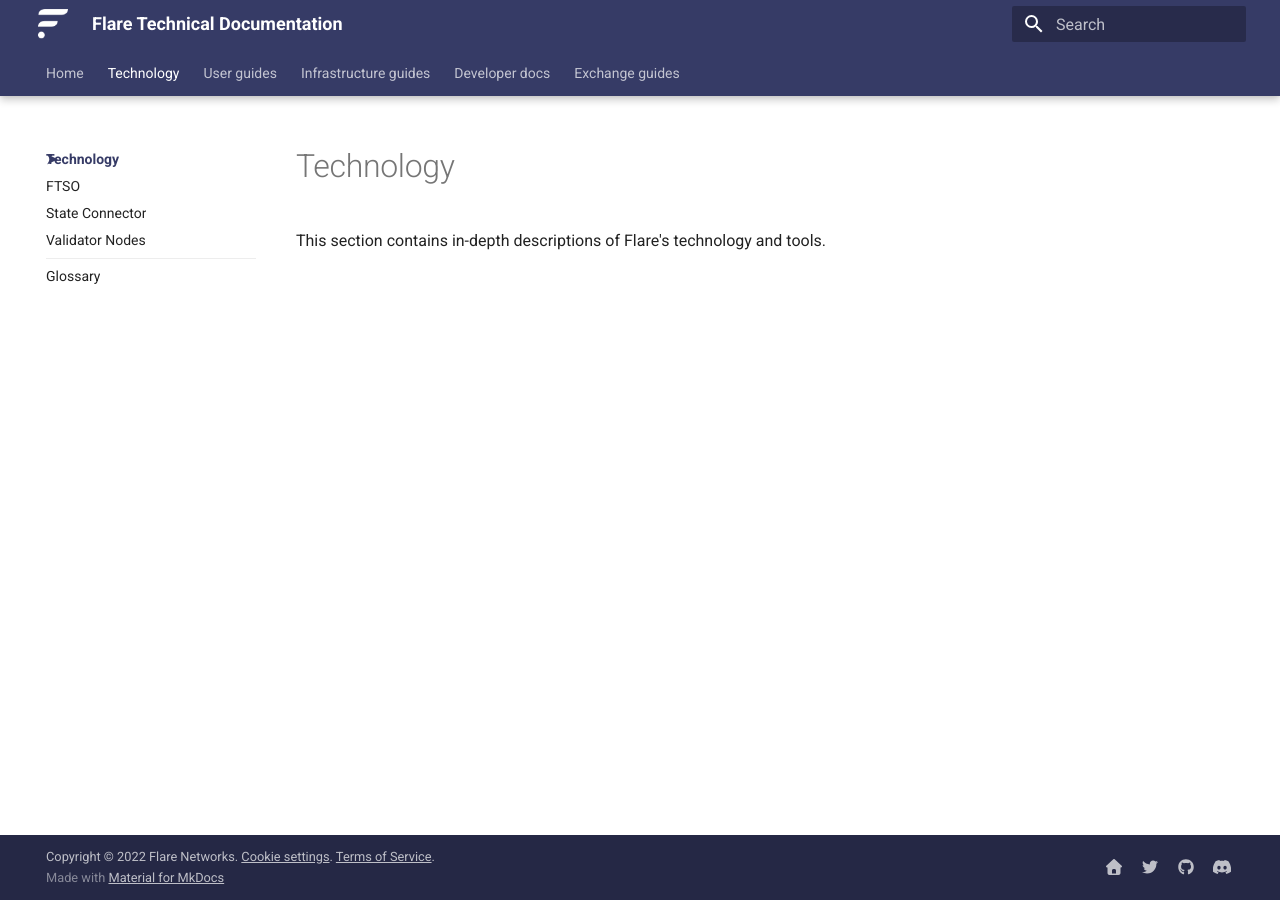
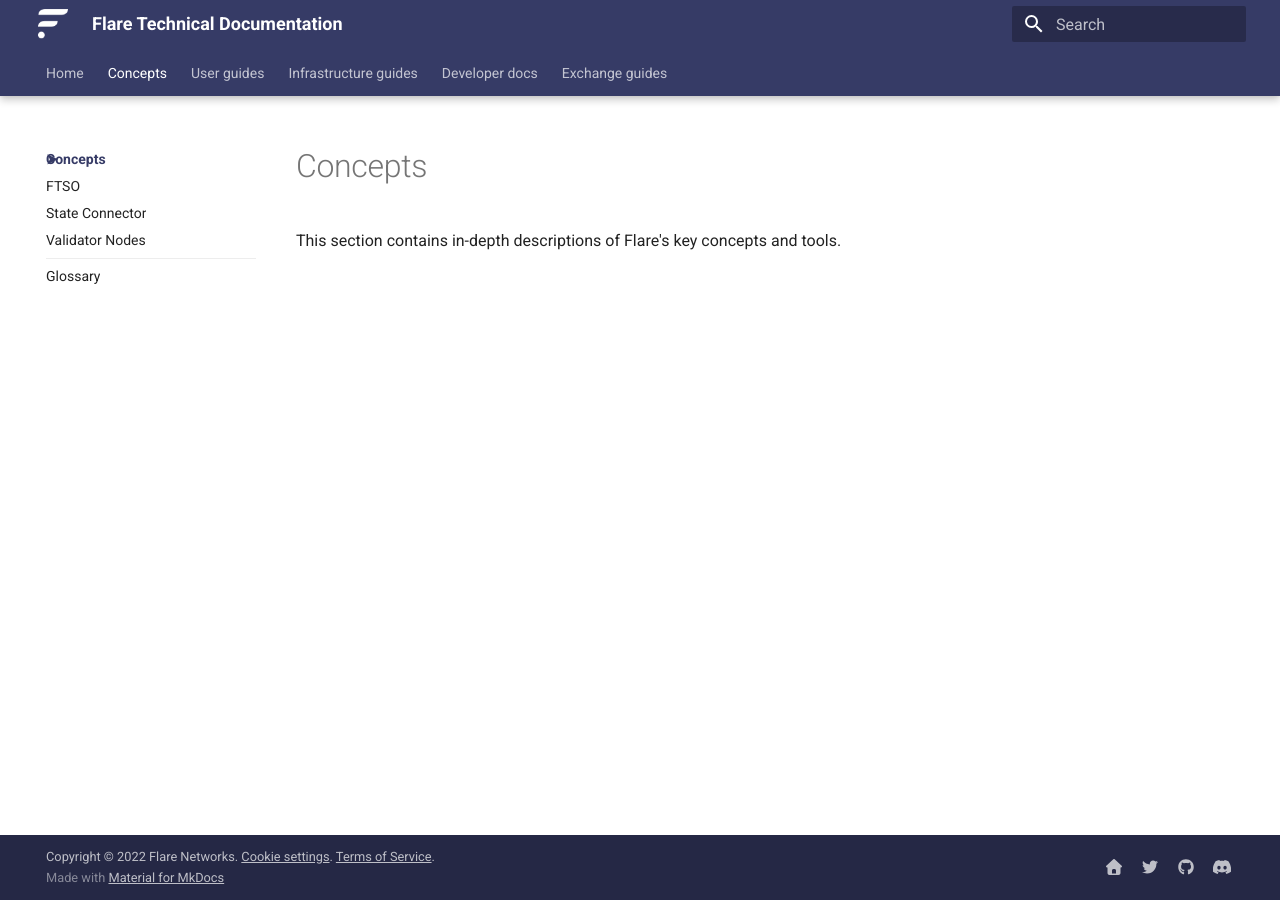
Before and after one commit to flare-foundation/docs, an MkDocs documentation site: the page built from docs/tech/index.md, in a window 1280 px wide. Built offline with MkDocs 1.6.1 and Material for MkDocs 9.7.7, drawn with Linux system fonts in a browser that asks for light colours; comment, search, counter and statistics services are not loaded.

Commit message:
Rename Technology section to Concepts

```diff
--- a/docs/tech/index.md
+++ b/docs/tech/index.md
@@ -1,3 +1,3 @@
-# Technology
+# Concepts
 
-This section contains in-depth descriptions of Flare's technology and tools.
+This section contains in-depth descriptions of Flare's key concepts and tools.
--- a/mkdocs.yml
+++ b/mkdocs.yml
@@ -109,7 +109,7 @@
 nav:
   - Home:
     - index.md
-  - Technology:
+  - Concepts:
     - tech/index.md
     - tech/ftso.md
     - tech/state-connector.md
```
Also changed, not shown: docs/index.md (+1 -1 lines).
